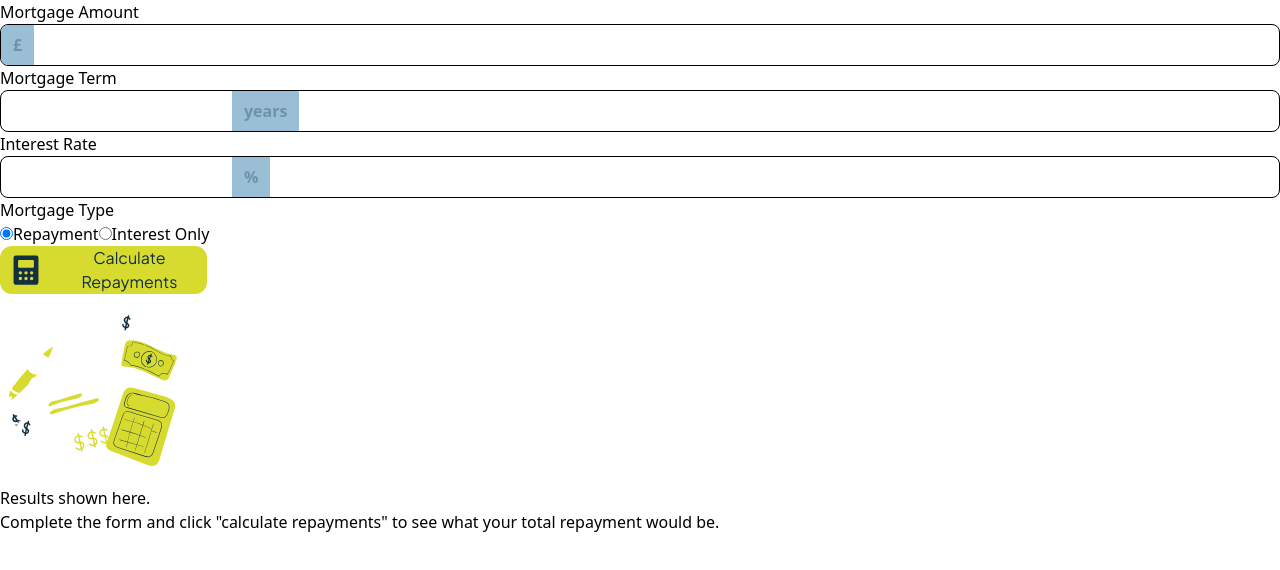
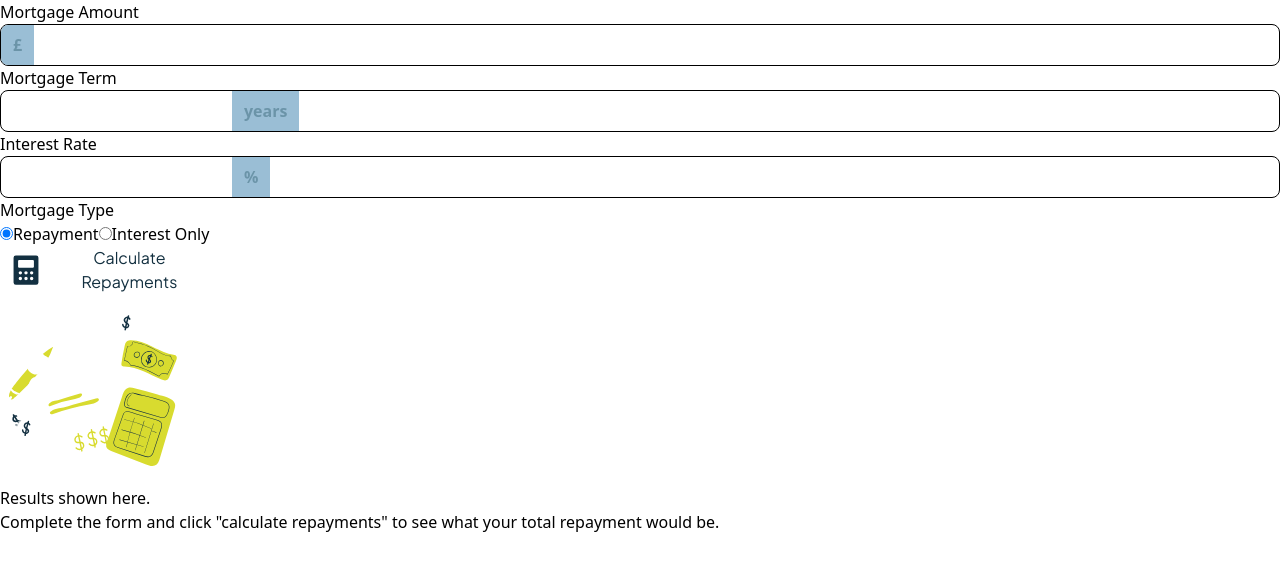
Before and after one commit to Alejo2304/mortage-repayment-calculator, a React (Vite) app: page / in a window 1280 px wide. Shown: the top 570 px of the page. Built offline with nearby package versions, Linux system fonts and the light colour scheme.

Commit message:
added custom colors --color-lime-

```diff
--- a/src/index.css
+++ b/src/index.css
@@ -2,7 +2,6 @@
 @import "tailwindcss";
 
 @theme{
---color-lime: hsl(61, 70%, 52%);
 --color-red: hsl(4, 69%, 50%);
 --color-white: hsl(0, 0%, 100%);
 
@@ -12,6 +11,17 @@
 --color-slate-700: hsl(200, 24%, 40%);
 --color-slate-900: hsl(202, 55%, 16%);
 
+--color-lime-100: hsl(61, 70%, 95%);
+--color-lime-200: hsl(61, 70%, 87%);
+--color-lime-300: hsl(61, 70%, 80%);
+--color-lime-500: hsl(61, 70%, 60%);
+--color-lime-700: hsl(61, 70%, 55%);
+--color-lime-900: hsl(61, 70%, 52%);
+--color-lime-950: hsl(61, 70%, 47%);
+--color-lime-1000: hsl(61, 70%, 40%);
+--color-lime-1100:hsl(61, 70%, 35%);
+
+
 --font-jakarta: "Plus Jakarta Sans", sans-serif;
 --font-size-jakarta: 16px;
 }
```
